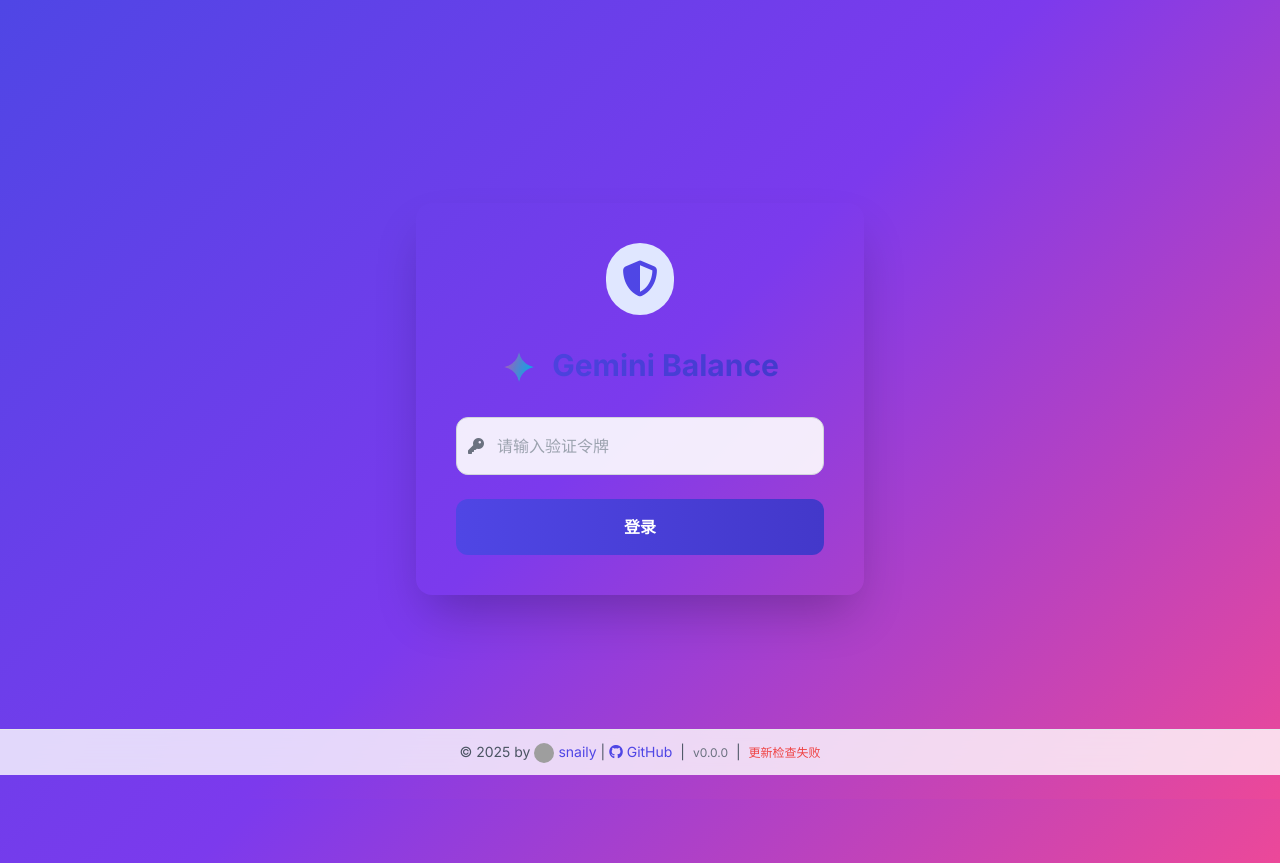
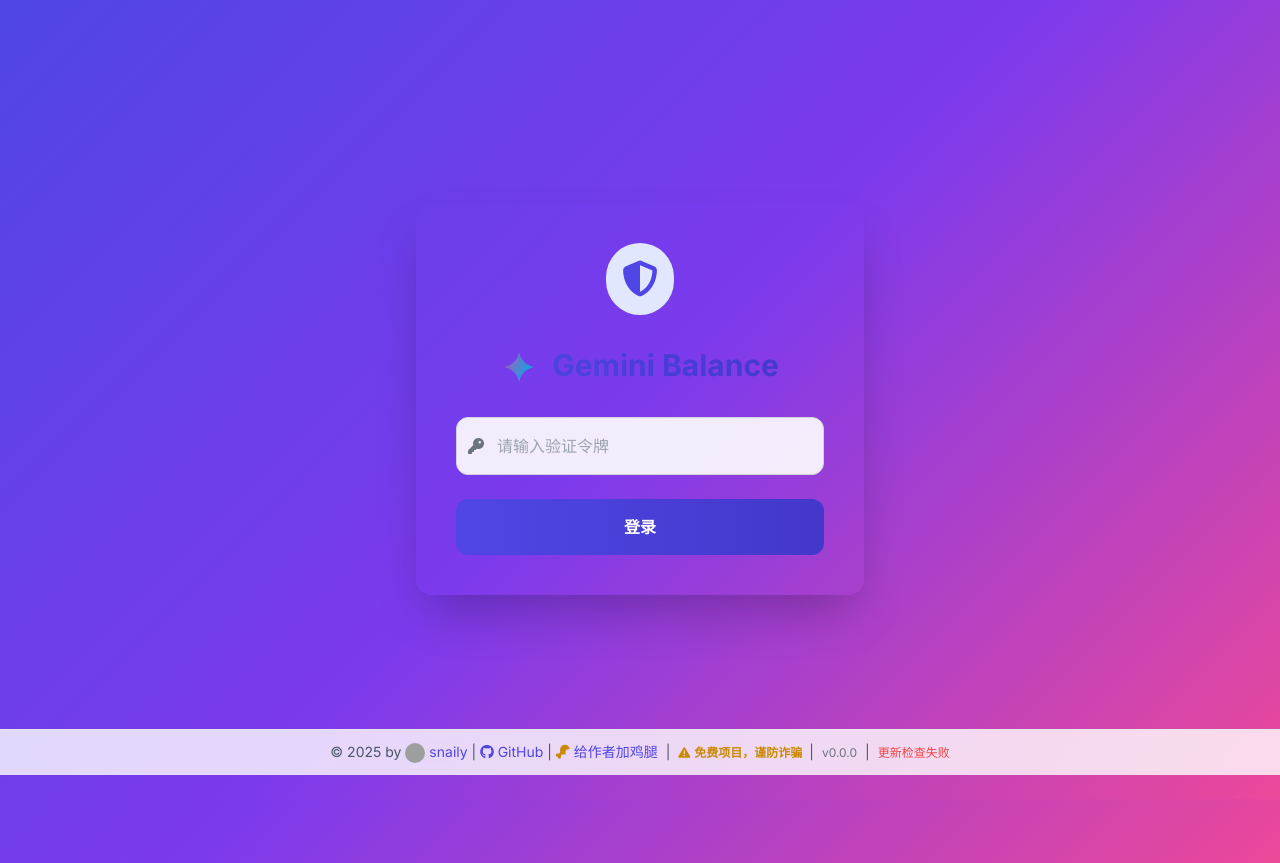
Before and after one commit to zhu748/mihayo, a FastAPI app: page / in a window 1280 px wide. Shown: the part 25-888 px from the top of the page. Run offline with FastAPI, Linux system fonts and the light colour scheme; parts of the project's set-up code (start-up, migrations or seed data) failed here and were passed over; some libraries are stand-ins or nearby versions; grey boxes are pictures that could not be loaded.

Commit message:
fix: 更新 SystemInstruction 的 parts 类型为支持 List 和单个字典；更新 base.html 添加支持作者的链接和警告信息

```diff
--- a/app/domain/gemini_models.py
+++ b/app/domain/gemini_models.py
@@ -26,7 +26,7 @@
 
 class SystemInstruction(BaseModel):
     role: str = "system"
-    parts: List[Dict[str, Any]]
+    parts: List[Dict[str, Any]]|Dict[str, Any]
 
 
 class GeminiContent(BaseModel):
--- a/app/templates/base.html
+++ b/app/templates/base.html
@@ -184,7 +184,6 @@
     {% block head_extra_scripts %}{% endblock %}
 </head>
 <body class="bg-gradient min-h-screen text-gray-800 pt-6 pb-16">
-
     {% block content %}{% endblock %}
 
     <!-- 底部版权 -->
@@ -195,7 +194,14 @@
         </a> |
         <a href="https://github.com/snailyp/gemini-balance" target="_blank" class="text-primary-600 hover:text-primary-800 transition duration-300">
             <i class="fab fa-github"></i> GitHub
+        </a> |
+        <a href="https://afdian.com/a/snaily" target="_blank" class="text-primary-600 hover:text-primary-800 transition duration-300">
+            <i class="fas fa-drumstick-bite text-yellow-600"></i> 给作者加鸡腿
         </a>
+        <span class="mx-1">|</span>
+        <span class="text-xs text-yellow-600 font-semibold">
+            <i class="fas fa-exclamation-triangle mr-1"></i>免费项目，谨防诈骗
+        </span>
         {% if request and request.app.state.update_info %}
             {% set update_info = request.app.state.update_info %}
             <span class="mx-1">|</span>
```
